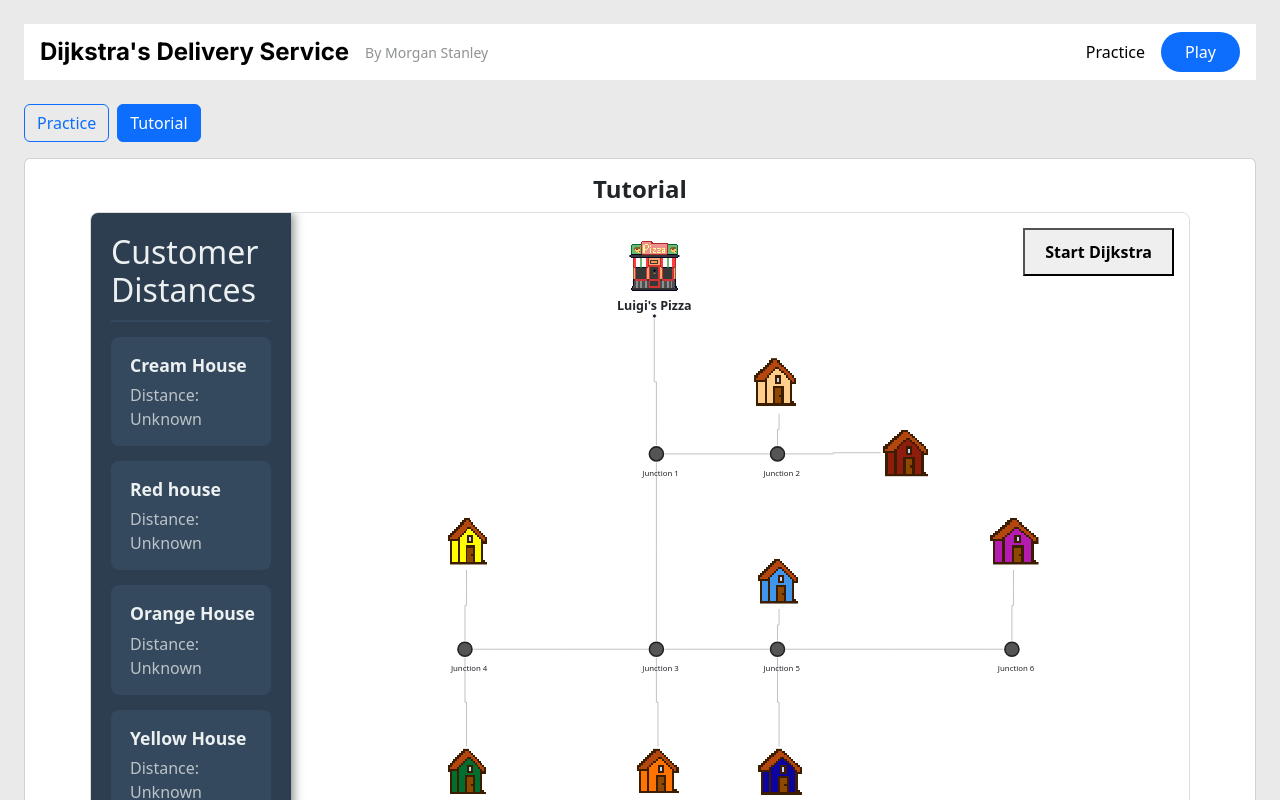
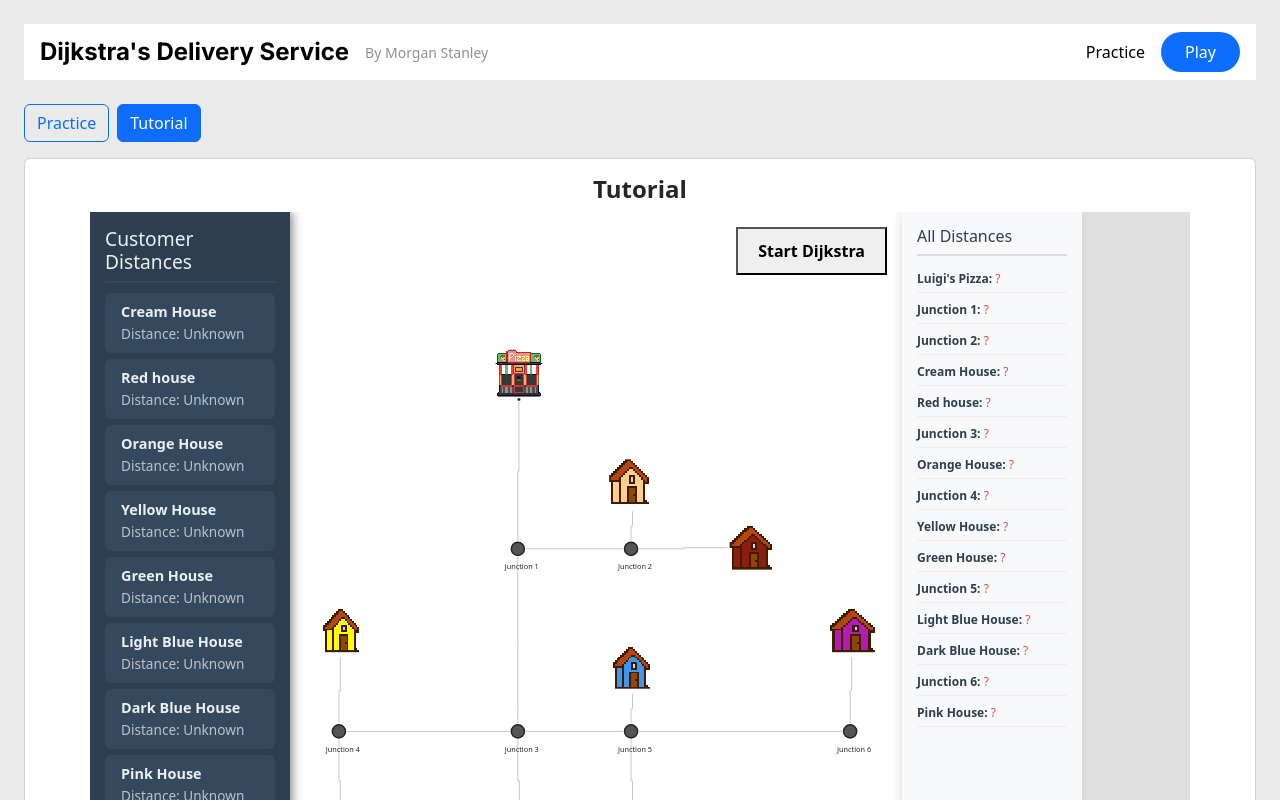
Before and after one commit to JosephMcLean118/dijkstras-delivery, a React (Vite) app in the folder delivery/: page /practice in a window 1280 px wide. Both pictures are taken after a click on the button "Tutorial". Shown: the top 800 px of the page. Built offline with nearby package versions, Linux system fonts and the light colour scheme.

Commit message:
Integrated latest version of visual into main area

```diff
--- a/delivery/src/nodes/boardscene.jsx
+++ b/delivery/src/nodes/boardscene.jsx
@@ -12,65 +12,39 @@ const nodeTypes = {
   junction: JunctionNode,
 };
 
-// 1. Expanded Map: We've added a second junction and a third house
+// Map Data
 const initialNodes = [
-  // THE START
-  { id: 'start', type: 'pizza', position: { x: 357.5, y: -100 }, data: { label: "Luigi's Pizza", distance: null } },
-
-  // FIRST JUNCTION
+  { id: 'start', type: 'pizza', position: { x: 379.5, y: -100 }, data: { label: "Luigi's Pizza", distance: null } },
   { id: 'j1', type: 'junction', position: { x: 400, y: 162.5 }, data: { label: 'Junction 1', distance: null } },
-
-  // RIGHT BRANCH (From J1)
   { id: 'j2', type: 'junction', position: { x: 555, y: 162.5 }, data: { label: 'Junction 2', distance: null } },
-  { id: 'h1', type: 'house', position: { x: 535, y: 50 }, data: { label: 'Cream House', distance: null } },    // Above j2
-  { id: 'h2', type: 'house', position: { x: 700, y: 137 }, data: { label: 'Red house', distance: null } },  // Below j2
-
-  // DOWN BRANCH (From J1)
+  { id: 'h1', type: 'house', position: { x: 535, y: 50 }, data: { label: 'Cream House', distance: null } },
+  { id: 'h2', type: 'house', position: { x: 700, y: 137 }, data: { label: 'Red house', distance: null } },
   { id: 'j3', type: 'junction', position: { x: 400, y: 412.5 }, data: { label: 'Junction 3', distance: null } },
-  { id: 'h7', type: 'house', position: { x: 380, y: 550 }, data: { label: 'Orange House', distance: null } },  // Below j3
-
-  // LEFT BRANCH (From J3)
+  { id: 'h7', type: 'house', position: { x: 380, y: 550 }, data: { label: 'Orange House', distance: null } },
   { id: 'j4', type: 'junction', position: { x: 155, y: 412.5 }, data: { label: 'Junction 4', distance: null } },
-  { id: 'h3', type: 'house', position: { x: 135, y: 250 }, data: { label: 'Yellow House', distance: null } },  // Above j4
-  { id: 'h4', type: 'house', position: { x: 135, y: 550 }, data: { label: 'Green House', distance: null } },  // Below j4
-
-  // RIGHT BRANCH (From J3)
+  { id: 'h3', type: 'house', position: { x: 135, y: 250 }, data: { label: 'Yellow House', distance: null } },
+  { id: 'h4', type: 'house', position: { x: 135, y: 550 }, data: { label: 'Green House', distance: null } },
   { id: 'j5', type: 'junction', position: { x: 555, y: 412.5 }, data: { label: 'Junction 5', distance: null } },
-  { id: 'h5', type: 'house', position: { x: 535, y: 300 }, data: { label: 'Light Blue House', distance: null } },  // Above j5
-  { id: 'h6', type: 'house', position: { x: 535, y: 550 }, data: { label: 'Dark Blue House', distance: null } },  // Below j5
-
-  // FAR RIGHT BRANCH (From J5)
+  { id: 'h5', type: 'house', position: { x: 535, y: 300 }, data: { label: 'Light Blue House', distance: null } },
+  { id: 'h6', type: 'house', position: { x: 535, y: 550 }, data: { label: 'Dark Blue House', distance: null } },
   { id: 'j6', type: 'junction', position: { x: 855, y: 412.5 }, data: { label: 'Junction 6', distance: null } },
-  { id: 'h8', type: 'house', position: { x: 835, y: 250 }, data: { label: 'Pink House', distance: null } },  // Above j6
+  { id: 'h8', type: 'house', position: { x: 835, y: 250 }, data: { label: 'Pink House', distance: null } },
 ];
 
 const initialEdges = [
-  // From Pizza Place
   { id: 'e-start-j1', source: 'start', sourceHandle: 'bottom', target: 'j1', targetHandle: 'top', type: 'step', data: { weight: 2 } },
-
-  // From Junction 1
   { id: 'e-j1-j2', source: 'j1', sourceHandle: 'right', target: 'j2', targetHandle: 'left', type: 'step', data: { weight: 4 } },
   { id: 'e-j1-j3', source: 'j1', sourceHandle: 'bottom', target: 'j3', targetHandle: 'top', type: 'step', data: { weight: 5 } },
-
-  // From Junction 2
   { id: 'e-j2-h1', source: 'j2', sourceHandle: 'top', target: 'h1', targetHandle: 'bottom', type: 'step', data: { weight: 1 } },
   { id: 'e-j2-h2', source: 'j2', sourceHandle: 'right', target: 'h2', targetHandle: 'left', type: 'step', data: { weight: 3 } },
-
-  // From Junction 3
   { id: 'e-j3-j4', source: 'j3', sourceHandle: 'left', target: 'j4', targetHandle: 'right', type: 'step', data: { weight: 6 } },
   { id: 'e-j3-j5', source: 'j3', sourceHandle: 'right', target: 'j5', targetHandle: 'left', type: 'step', data: { weight: 2 } },
   { id: 'e-j3-h7', source: 'j3', sourceHandle: 'bottom', target: 'h7', targetHandle: 'top', type: 'step', data: { weight: 4 } },
-
-  // From Junction 4
   { id: 'e-j4-h3', source: 'j4', sourceHandle: 'top', target: 'h3', targetHandle: 'bottom', type: 'step', data: { weight: 2 } },
   { id: 'e-j4-h4', source: 'j4', sourceHandle: 'bottom', target: 'h4', targetHandle: 'top', type: 'step', data: { weight: 3 } },
-
-  // From Junction 5
   { id: 'e-j5-h5', source: 'j5', sourceHandle: 'top', target: 'h5', targetHandle: 'bottom', type: 'step', data: { weight: 1 } },
   { id: 'e-j5-h6', source: 'j5', sourceHandle: 'bottom', target: 'h6', targetHandle: 'top', type: 'step', data: { weight: 5 } },
   { id: 'e-j5-j6', source: 'j5', sourceHandle: 'right', target: 'j6', targetHandle: 'left', type: 'step', data: { weight: 7 } },
-
-  // From Junction 6
   { id: 'e-j6-h8', source: 'j6', sourceHandle: 'top', target: 'h8', targetHandle: 'bottom', type: 'step', data: { weight: 2 } },
 ];
 
@@ -78,18 +52,28 @@ export default function BoardScene() {
   const [nodes, setNodes, onNodesChange] = useNodesState(initialNodes);
   const [edges, setEdges, onEdgesChange] = useEdgesState(initialEdges);
 
-  // 3. Algorithm State: This tracks Dijkstra's "brain" between button clicks
+  const [quizFeedback, setQuizFeedback] = useState("");
+  // NEW: State to track if the explanation panel is open or collapsed
+  const [showExplanation, setShowExplanation] = useState(false);
+
   const [algoState, setAlgoState] = useState({
     started: false,
     finished: false,
     distances: {},
     unvisited: [],
     visited: [],
-    currentVisitingName: ""
+    currentVisitingName: "",
+    currentVisitingId: "", // NEW: Track the specific node ID to determine layout placement
+    stepCount: 0,
+    phase: 'idle',
+    explanation: "",
+    quizOptions: [],
+    correctAnswer: null
   });
 
-  const runNextStep = () => {
-    // STEP A: Initialization (Click 1)
+  const runNextStep = (overrideQuiz = false) => {
+    if (algoState.finished) return;
+
     if (!algoState.started) {
       const initDistances = {};
       initialNodes.forEach(n => {
@@ -102,76 +86,118 @@ export default function BoardScene() {
         distances: initDistances,
         unvisited: initialNodes.map(n => n.id),
         visited: [],
-        currentVisitingName: "Initializing..."
+        currentVisitingName: "Initializing...",
+        currentVisitingId: "start",
+        stepCount: 0,
+        phase: 'explaining',
+        explanation: "Initialization: We begin at Luigi's Pizza. We set its distance to 0. All other nodes are temporarily set to Infinity (∞) because we haven't discovered routes to them yet."
       });
 
-      // Show edge weights and initial node distances
-      setEdges(eds => eds.map(e => ({ ...e, label: `${e.data.weight} mins` })));
       setNodes(nds => nds.map(n => ({
         ...n,
         data: { ...n.data, distance: n.id === 'start' ? 0 : '∞' }
       })));
+      setEdges(eds => eds.map(e => ({
+        ...e,
+        label: `${e.data.weight} mins`,
+        animated: false,
+        style: { stroke: '#999', strokeWidth: 2 }
+      })));
+
+      setShowExplanation(false); // Reset toggle on start
       return;
     }
 
-    // STEP B: Run Algorithm Iteration
     let { distances, unvisited, visited } = algoState;
 
-    // Find the unvisited node with the smallest distance
     let nextNodeId = null;
     let minDistance = Infinity;
+    let reachableUnvisited = [];
 
     unvisited.forEach(id => {
+      if (distances[id] < Infinity) {
+        reachableUnvisited.push({ id, dist: distances[id] });
+      }
       if (distances[id] < minDistance) {
         minDistance = distances[id];
         nextNodeId = id;
       }
     });
 
-    // If no reachable nodes are left, the algorithm is done
     if (!nextNodeId || minDistance === Infinity) {
-      setAlgoState(prev => ({ ...prev, finished: true, currentVisitingName: "Finished!" }));
+      setAlgoState(prev => ({
+        ...prev,
+        finished: true,
+        currentVisitingName: "Finished!",
+        currentVisitingId: prev.currentVisitingId, // Keep it where it was
+        phase: 'explaining',
+        explanation: "Algorithm Complete! All reachable destinations have been mapped with their absolute shortest routes from the Pizza Place."
+      }));
+      setNodes(nds => nds.map(n => ({ ...n, style: { ...n.style, boxShadow: 'none', border: 'none' } })));
+      setEdges(eds => eds.map(e => ({ ...e, animated: false, style: { stroke: '#999', strokeWidth: 2 } })));
 
-      // Clear the highlighted border when finished
-      setNodes(nds => nds.map(n => ({ ...n, style: { ...n.style, boxShadow: 'none', border: '2px solid #555' } })));
+      setShowExplanation(true); // Auto-show the final completion message
       return;
     }
 
-    // Evaluate all outgoing roads from the node we are currently visiting
+    if (unvisited.length <= 5 && !overrideQuiz && reachableUnvisited.length > 2) {
+      setAlgoState(prev => ({
+        ...prev,
+        phase: 'quiz',
+        quizOptions: reachableUnvisited,
+        correctAnswer: nextNodeId
+      }));
+      setQuizFeedback("");
+      return;
+    }
+
     const newDistances = { ...distances };
     const connectedEdges = edges.filter(e => e.source === nextNodeId);
+    let edgeUpdatesLog = [];
 
     connectedEdges.forEach(edge => {
       const neighborId = edge.target;
       if (unvisited.includes(neighborId)) {
-        // Calculate new distance: current node's distance + road weight
         const newDist = newDistances[nextNodeId] + edge.data.weight;
 
-        // If it's faster than the previously known route, update it
         if (newDist < newDistances[neighborId]) {
+          const neighborName = nodes.find(n => n.id === neighborId).data.label;
+          const oldDistText = newDistances[neighborId] === Infinity ? '∞' : newDistances[neighborId];
+          edgeUpdatesLog.push(`${neighborName} (${oldDistText} ➔ ${newDist})`);
+
           newDistances[neighborId] = newDist;
         }
       }
     });
 
-    // Mark the current node as visited
     const newUnvisited = unvisited.filter(id => id !== nextNodeId);
     const newVisited = [...visited, nextNodeId];
-
-    // Get the name of the node for our UI Banner
     const visitingNodeObj = nodes.find(n => n.id === nextNodeId);
 
-    // Save the new mathematical state
+    const reachableText = reachableUnvisited.map(n => `${nodes.find(x=>x.id===n.id).data.label} (${n.dist})`).join(', ');
+    let explanationText = `Step ${algoState.stepCount + 1}\n\n`;
+    explanationText += `• Candidate Nodes: ${reachableText}\n`;
+    explanationText += `• Selection: We lock in ${visitingNodeObj.data.label} because it currently has the absolute lowest known distance (${minDistance}).\n`;
+
+    if (edgeUpdatesLog.length > 0) {
+      explanationText += `• Updates: Scanning roads leaving ${visitingNodeObj.data.label} revealed faster routes to: ${edgeUpdatesLog.join(', ')}.`;
+    } else {
+      explanationText += `• Updates: Scanning roads leaving ${visitingNodeObj.data.label} revealed no faster routes to any remaining unvisited neighbors.`;
+    }
+
     setAlgoState({
       started: true,
       finished: newUnvisited.length === 0,
       distances: newDistances,
       unvisited: newUnvisited,
       visited: newVisited,
-      currentVisitingName: visitingNodeObj.data.label
+      currentVisitingName: visitingNodeObj.data.label,
+      currentVisitingId: nextNodeId,
+      stepCount: algoState.stepCount + 1,
+      phase: 'explaining',
+      explanation: explanationText
     });
 
-    // Update the visual map
     setNodes(nds => nds.map(n => {
       const isCurrent = n.id === nextNodeId;
       const isVisited = newVisited.includes(n.id);
@@ -182,70 +208,100 @@ export default function BoardScene() {
       return {
         ...n,
         data: { ...n.data, distance: displayDist },
-        // Add a glowing pink border to the node currently being processed
         style: {
           ...n.style,
-          border: isCurrent ? '3px solid #ff0072' : isVisited ? '2px solid #555' : '2px solid #ddd',
+          border: isCurrent ? '3px solid #ff0072' : isVisited ? '2px solid transparent' : 'none',
           boxShadow: isCurrent ? '0 0 15px #ff0072' : 'none',
           borderRadius: '5px',
           transition: 'all 0.3s ease'
         }
       };
     }));
+
+    setEdges(eds => eds.map(e => {
+      const isActive = e.source === nextNodeId && newUnvisited.includes(e.target);
+      return {
+        ...e,
+        animated: isActive,
+        style: {
+          ...e.style,
+          stroke: isActive ? '#ff0000' : '#999',
+          strokeWidth: isActive ? 4 : 2,
+          transition: 'stroke 0.3s ease, stroke-width 0.3s ease'
+        }
+      };
+    }));
+
+    // Collapse explanation on new step automatically
+    setShowExplanation(false);
   };
 
+  // Determine dynamic placement for the explanation UI
+  const topNodes = ['start', 'h1', 'h2', 'j1', 'j2'];
+  const explanationPosition = topNodes.includes(algoState.currentVisitingId) ? 'bottom-center' : 'top-center';
+
   return (
-    // Change to a Flex container to put the sidebar and map side-by-side
-    <div style={{
-      display: 'flex',
-      width: '100%',
-      maxWidth: '1100px',
-      margin: '0 auto',
-      aspectRatio: '16 / 9',
-      minHeight: '600px',
-      backgroundColor: 'white',
-      overflow: 'hidden',
-      borderRadius: '8px',
-      border: '1px solid #ddd'
-    }}>
+    <div style={{ display: 'flex', width: '100%', height: '100vh', backgroundColor: '#e0e0e0', overflowX: 'hidden', margin: 0, padding: 0, boxSizing: 'border-box' }}>
 
-      {/* LEFT SIDEBAR: Delivery Distances */}
-      <div style={{
-        width: '200px',
-        backgroundColor: '#2c3e50',
-        color: '#ecf0f1',
-        padding: '20px',
-        overflowY: 'auto',
-        boxShadow: '2px 0 10px rgba(0,0,0,0.5)',
-        zIndex: 10
-      }}>
-        <h2 style={{ borderBottom: '2px solid #34495e', paddingBottom: '10px', marginTop: 0 }}>
+      <div style={{ width: '200px', backgroundColor: '#2c3e50', color: '#ecf0f1', padding: '15px', overflowY: 'auto', boxShadow: '2px 0 10px rgba(0,0,0,0.5)', zIndex: 10 }}>
+        <h2 style={{ borderBottom: '2px solid #34495e', paddingBottom: '8px', margin: '0 0 10px 0', fontSize: '1.2em' }}>
           Customer Distances
         </h2>
-
-        <ul style={{ listStyle: 'none', padding: 0 }}>
-          {nodes
-            .filter(n => n.type === 'house') // Only show houses in the list
-            .map(house => (
-              <li key={house.id} style={{
-                margin: '15px 0',
-                padding: '15px',
-                backgroundColor: '#34495e',
-                borderRadius: '8px',
-                // Highlight the house in the list if the algorithm is currently checking it
-                borderLeft: house.id === algoState.currentVisitingName ? '4px solid #ff0072' : '4px solid transparent'
-              }}>
-                <div style={{ fontWeight: 'bold', fontSize: '1.1em' }}>{house.data.label}</div>
-                <div style={{ marginTop: '5px', color: '#bdc3c7' }}>
+        <ul style={{ listStyle: 'none', padding: 0, margin: 0 }}>
+          {nodes.filter(n => n.type === 'house').map(house => (
+              <li key={house.id} style={{ margin: '6px 0', padding: '8px 12px', backgroundColor: '#34495e', borderRadius: '6px', borderLeft: house.id === algoState.currentVisitingName ? '4px solid #ff0072' : '4px solid transparent' }}>
+                <div style={{ fontWeight: 'bold', fontSize: '0.9em' }}>{house.data.label}</div>
+                <div style={{ marginTop: '2px', color: '#bdc3c7', fontSize: '0.85em' }}>
                   Distance: {house.data.distance === null ? 'Unknown' : house.data.distance}
                 </div>
               </li>
           ))}
         </ul>
+
+        <h2 style={{ borderBottom: '2px solid #34495e', paddingBottom: '8px', margin: '25px 0 10px 0', fontSize: '1.2em' }}>Visited Set</h2>
+        <div style={{ fontSize: '0.85em', color: '#bdc3c7', lineHeight: '1.5' }}>
+          {algoState.visited.length === 0 ? 'No nodes visited yet.' : algoState.visited.map(id => nodes.find(n => n.id === id)?.data.label).join(' → ')}
+        </div>
       </div>
 
-      {/* RIGHT CANVAS: React Flow Map */}
-      <div style={{ flex: 1, minWidth: 0, position: 'relative', backgroundColor: 'white' }}>
+      <div style={{ flexGrow: 0.85, position: 'relative', backgroundColor: 'white' }}>
+
+        {algoState.phase === 'quiz' && (
+          <div style={{ position: 'absolute', top: 0, left: 0, width: '100%', height: '100%', backgroundColor: 'rgba(0,0,0,0.7)', zIndex: 1000, display: 'flex', flexDirection: 'column', alignItems: 'center', justifyContent: 'center' }}>
+            <div style={{ background: 'white', padding: '30px', borderRadius: '12px', maxWidth: '550px', textAlign: 'center', boxShadow: '0 10px 25px rgba(0,0,0,0.5)' }}>
+              <h2 style={{ marginTop: 0, color: '#2c3e50' }}>Algorithm Quiz Time!</h2>
+              <p style={{ fontSize: '16px', marginBottom: '20px', color: '#333' }}>
+                Based on the currently known distances on the map, which unvisited location should Dijkstra's Algorithm lock in and visit next?
+              </p>
+
+              <div style={{ display: 'flex', flexWrap: 'wrap', gap: '10px', justifyContent: 'center', marginBottom: '15px' }}>
+                {algoState.quizOptions.map(opt => {
+                  const nodeName = nodes.find(n => n.id === opt.id).data.label;
+                  return (
+                    <button
+                      key={opt.id}
+                      onClick={() => {
+                        if (opt.id === algoState.correctAnswer) {
+                          runNextStep(true);
+                        } else {
+                          setQuizFeedback(`Not quite! ${nodeName} has a distance of ${opt.dist}. Dijkstra always picks the node with the absolute lowest number.`);
+                        }
+                      }}
+                      style={{ padding: '12px 18px', background: '#3498db', color: 'white', border: 'none', borderRadius: '6px', cursor: 'pointer', fontWeight: 'bold', fontSize: '15px' }}
+                    >
+                      {nodeName}
+                    </button>
+                  );
+                })}
+              </div>
+
+              <div style={{ minHeight: '24px', color: '#e74c3c', fontWeight: 'bold' }}>
+                {quizFeedback}
+              </div>
+            </div>
+          </div>
+        )}
+
         <ReactFlow
           nodes={nodes}
           edges={edges}
@@ -253,10 +309,11 @@ export default function BoardScene() {
           onEdgesChange={onEdgesChange}
           nodeTypes={nodeTypes}
           nodesDraggable={false}
+          panOnDrag={false}
+          zoomOnScroll={false}
+          zoomOnDoubleClick={false}
           fitView
         >
-
-          {/* Top Status Banner */}
           {algoState.started && (
             <Panel position="top-center">
               <div style={{
@@ -273,17 +330,74 @@ export default function BoardScene() {
             </Panel>
           )}
 
-          {/* Controls Panel */}
+          {algoState.phase === 'explaining' && (
+            <Panel position={explanationPosition} style={{
+              marginBottom: explanationPosition === 'bottom-center' ? '20px' : '0',
+              marginTop: explanationPosition === 'top-center' ? '70px' : '0',
+              width: '100%',
+              display: 'flex',
+              justifyContent: 'flex-start', // Changed from 'center' to 'flex-start'
+              paddingLeft: '20px',          // Added breathing room from the left edge
+              pointerEvents: 'none'
+            }}>
+
+              {!showExplanation ? (
+                <button
+                  onClick={() => setShowExplanation(true)}
+                  style={{
+                    pointerEvents: 'auto',
+                    padding: '10px 20px',
+                    background: '#f39c12',
+                    color: 'white',
+                    border: 'none',
+                    borderRadius: '25px',
+                    cursor: 'pointer',
+                    fontWeight: 'bold',
+                    fontSize: '15px',
+                    boxShadow: '0 4px 6px rgba(0,0,0,0.2)'
+                  }}
+                >
+                  See full explanation
+                </button>
+              ) : (
+                <div style={{
+                  pointerEvents: 'auto',
+                  background: '#fffcd1',
+                  border: '2px solid #f1c40f',
+                  padding: '15px 25px',
+                  borderRadius: '8px',
+                  width: '80%',
+                  maxWidth: '600px',
+                  whiteSpace: 'pre-wrap',
+                  boxShadow: '0 4px 15px rgba(0,0,0,0.1)',
+                  color: '#2c3e50',
+                  fontSize: '15px',
+                  lineHeight: '1.5',
+                  position: 'relative'
+                }}>
+                  <button
+                    onClick={() => setShowExplanation(false)}
+                    style={{ position: 'absolute', top: '10px', right: '15px', background: 'transparent', border: 'none', cursor: 'pointer', fontWeight: 'bold', color: '#e67e22', fontSize: '14px' }}
+                  >
+                    ✕ Close
+                  </button>
+                  <strong style={{ display: 'block', marginBottom: '10px' }}>Algorithm Log:</strong>
+                  {algoState.explanation}
+                </div>
+              )}
+            </Panel>
+          )}
+
           <Panel position="top-right">
             <button
-              onClick={runNextStep}
-              disabled={algoState.finished}
+              onClick={() => runNextStep(false)}
+              disabled={algoState.finished || algoState.phase === 'quiz'}
               style={{
                 padding: '10px 20px',
                 fontSize: '16px',
-                cursor: algoState.finished ? 'not-allowed' : 'pointer',
+                cursor: (algoState.finished || algoState.phase === 'quiz') ? 'not-allowed' : 'pointer',
                 fontWeight: 'bold',
-                opacity: algoState.finished ? 0.5 : 1
+                opacity: (algoState.finished || algoState.phase === 'quiz') ? 0.5 : 1
               }}
             >
               {algoState.started ? 'Next Step' : 'Start Dijkstra'}
@@ -291,6 +405,18 @@ export default function BoardScene() {
           </Panel>
         </ReactFlow>
       </div>
+
+      <div style={{ width: '180px', backgroundColor: '#f8f9fa', color: '#2c3e50', padding: '15px', overflowY: 'auto', boxShadow: '-2px 0 10px rgba(0,0,0,0.1)', zIndex: 10 }}>
+        <h3 style={{ borderBottom: '2px solid #ddd', paddingBottom: '8px', margin: '0 0 10px 0', fontSize: '1em' }}>All Distances</h3>
+        <ul style={{ listStyle: 'none', padding: 0, margin: 0 }}>
+          {nodes.map(node => (
+            <li key={node.id} style={{ margin: '4px 0', padding: '4px 0', fontSize: '0.75em', borderBottom: '1px solid #eee' }}>
+              <strong>{node.data.label}:</strong> <span style={{ color: '#e74c3c' }}>{node.data.distance === null ? '?' : node.data.distance}</span>
+            </li>
+          ))}
+        </ul>
+      </div>
+
     </div>
   );
 }
--- a/delivery/src/nodes/pizzaplacenode.jsx
+++ b/delivery/src/nodes/pizzaplacenode.jsx
@@ -15,18 +15,6 @@ export default function PizzaNode({ data }) {
         }}
       />
 
-      {/* Node Label */}
-      <div style={{ fontWeight: 'bold', background: 'rgba(255,255,255,0.7)', borderRadius: '4px', padding: '2px' }}>
-        {data.label || 'Pizza Shop'}
-      </div>
-
-      {/* Algorithm Distance Display */}
-      {data.distance !== null && data.distance !== undefined && (
-        <div style={{ marginTop: '4px', fontSize: '12px', color: '#d35400', fontWeight: 'bold' }}>
-          Dist: {data.distance}
-        </div>
-      )}
-
       {/* Target handle must have id="bottom" to match your initialEdges array */}
       <Handle type="source" position={Position.Bottom} id="bottom" />
     </div>
```
